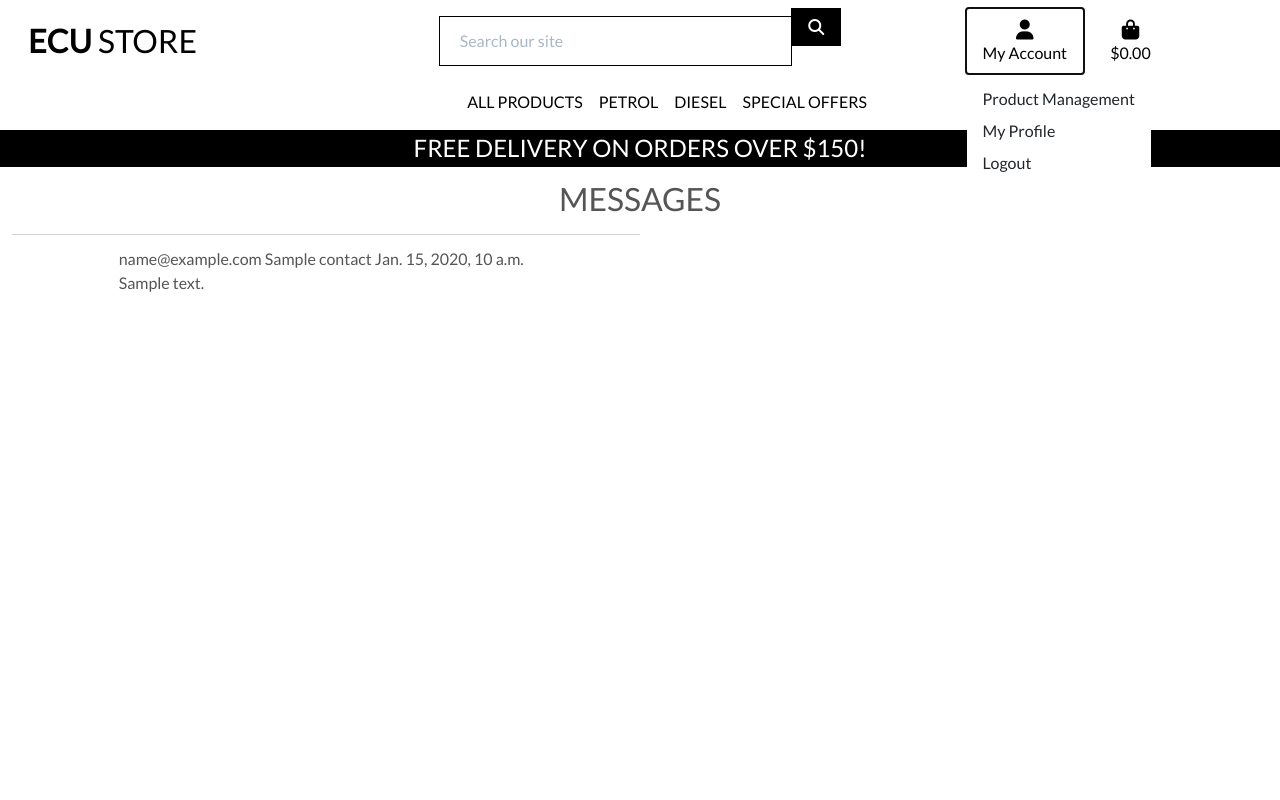
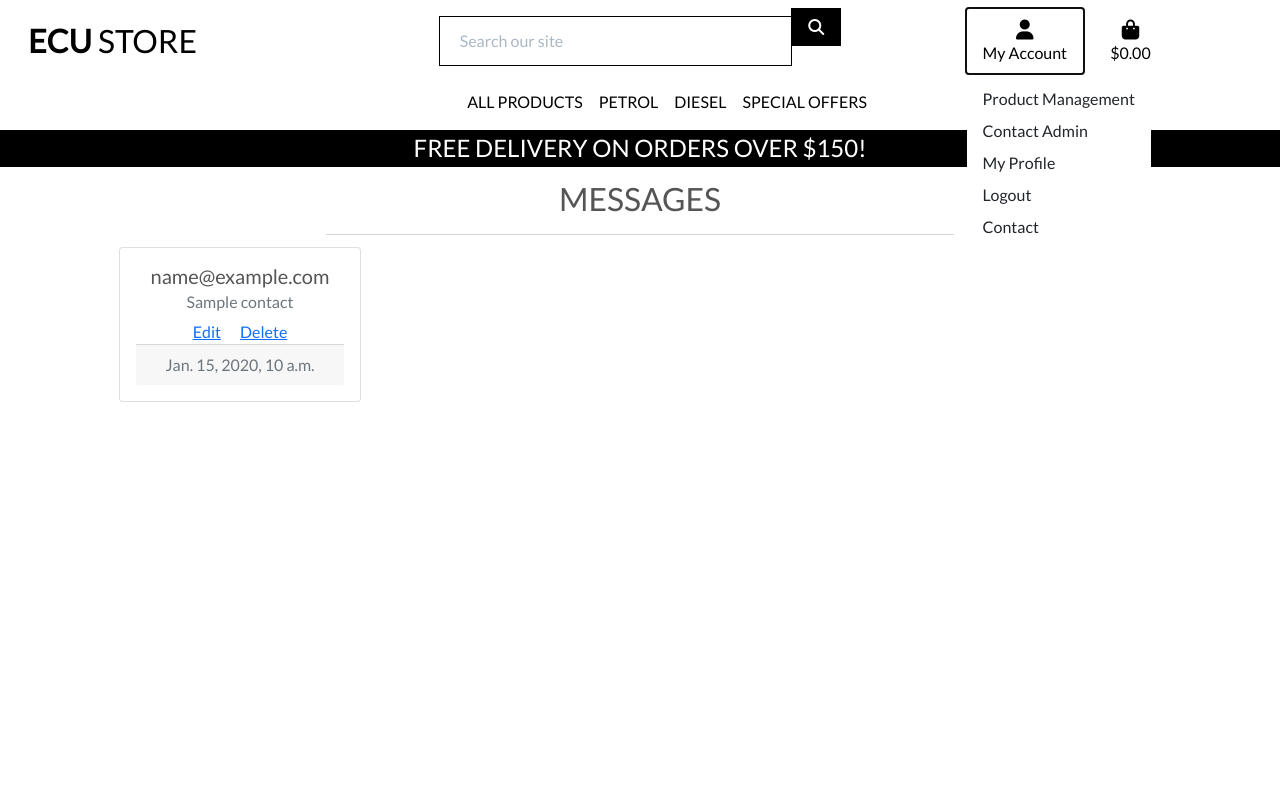
Before and after one commit to Code-Institute-Submissions/M-E-C-20-ECU-store_OctResub, a Django app: page /contact/admin/ in a window 1280 px wide, after a click on "My Account". Run offline with Django 3.2, Linux system fonts and the light colour scheme; a user stored in the database is signed in; tables that the repository leaves empty hold one stand-in row (values such as "Sample post"); some libraries are stand-ins or nearby versions.

Commit message:
Added contact message detail functionality

```diff
--- a/contact/templates/contact/contact_admin.html
+++ b/contact/templates/contact/contact_admin.html
@@ -15,7 +15,7 @@
         <div class="row">
             <div class="col text-center mt-3">
                 <h2 class="logo-font">Messages</h2>
-                <hr class="w-50 mb-1">
+                <hr class="w-50 mb-1 mx-auto">
             </div>
         </div>
         <div class="row">
@@ -23,11 +23,41 @@
                 <div class="row mt-1 mt-2"></div>
                 <div class="row">
                     {% for contact in contacts %}
-                        <p class="mb-0">{{ contact.email }} {{ contact.subject }} {{ contact.created }}</p>
-                        <p class="mb-0">{{ contact.message }}</p>
-
+                        <div class="col-sm-6 col-md-6 col-lg-4 col-xl-3">
+                            <div class="card text-center h-100">
+                                <div class="card-body">
+                                    <h5 class="card-title">{{ contact.email }}</h5>
+                                    <h6 class="card-subtitle mb-2 text-muted">{{ contact.subject }}</h6>
+                                    <a href="{% url 'contact_message' contact.id %}" class="card-link">Edit</a>
+                                    <a href="#" class="card-link">Delete</a>
+                                    <div class="card-footer text-muted">
+                                        {{ contact.created }}
+                                    </div>
+                                </div>
+                            </div>
                         </div>
+                        {% if forloop.counter|divisibleby:1 %}
+                            <div class="col-12 d-sm-none mb-5">
+                                <hr>
+                            </div>
+                        {% endif %}
+                        {% if forloop.counter|divisibleby:2 %}
+                            <div class="col-12 d-none d-sm-block d-md-block d-lg-none mb-5">
+                                <hr>
+                            </div>
+                        {% endif %}
+                        {% if forloop.counter|divisibleby:3 %}
+                            <div class="col-12 d-none d-lg-block d-xl-none mb-5">
+                                <hr>
+                            </div>
+                        {% endif %}
+                        {% if forloop.counter|divisibleby:4 %}
+                            <div class="col-12 d-none d-xl-block mb-5">
+                                <hr>
+                            </div>
+                        {% endif %}
                     {% endfor %}
+                </div>
                 </div>
             </div>
         </div>
--- a/contact/urls.py
+++ b/contact/urls.py
@@ -4,4 +4,6 @@ from . import views
 urlpatterns = [
     path('', views.contact_view, name='contact'),
     path('admin/', views.contact_admin, name='contact_admin'),
+    path('admin/contact_message/<contact_id>',
+         views.contact_message, name='contact_message'),
 ]
--- a/contact/views.py
+++ b/contact/views.py
@@ -1,4 +1,4 @@
-from django.shortcuts import render, redirect, reverse
+from django.shortcuts import render, redirect, reverse, get_object_or_404
 from django.contrib import messages
 from .models import Contact
 
@@ -6,9 +6,9 @@ from .forms import ContactForm
 
 
 def contact_view(request):
+    """ A view to handle the contact form """
     if request.method == 'POST':
         form = ContactForm(request.POST)
-        posts = Contact.objects.all()
         if form.is_valid():
             form.save()
             messages.success(request, 'Thank you for your enquiry. A member of our team will be in touch soon!')
@@ -24,10 +24,23 @@ def contact_view(request):
 def contact_admin(request):
     """ A view to show all contact requests, including sorting queries """
 
-    contacts = Contact.objects.all()
+    contacts = Contact.objects.all().order_by('-created')
 
     context = {
         'contacts': contacts,
     }
 
     return render(request, 'contact/contact_admin.html', context)
+
+
+def contact_message(request, contact_id):
+    """ A view to show an individual contact message """
+
+    contact = get_object_or_404(Contact, pk=contact_id)
+
+    context = {
+        'contact': contact,
+    }
+    template = 'contact/contact_message.html'
+
+    return render(request, template, context)
--- a/templates/base.html
+++ b/templates/base.html
@@ -82,6 +82,7 @@
                 {% if request.user.is_authenticated %}
                     {% if request.user.is_superuser %}
                         <a href="{% url 'add_product' %}" class="dropdown-item">Product Management</a>
+                        <a href="{% url 'contact_admin' %}" class="dropdown-item">Contact Admin</a>
                     {% endif %}
                     <a href="{% url 'profile' %}" class="dropdown-item">My Profile</a>
                     <a href="{% url 'account_logout' %}" class="dropdown-item">Logout</a>
@@ -89,6 +90,7 @@
                     <a href="{% url 'account_signup' %}" class="dropdown-item">Register</a>
                     <a href="{% url 'account_login' %}" class="dropdown-item">Login</a>
                 {% endif %}
+                <a href="{% url 'contact' %}" class="dropdown-item">Contact</a>
               </div>
             </li>
             <li class="list-inline-item">
```
Also changed, not shown: contact/templates/contact/contact_message.html (added, +37 -0 lines).
